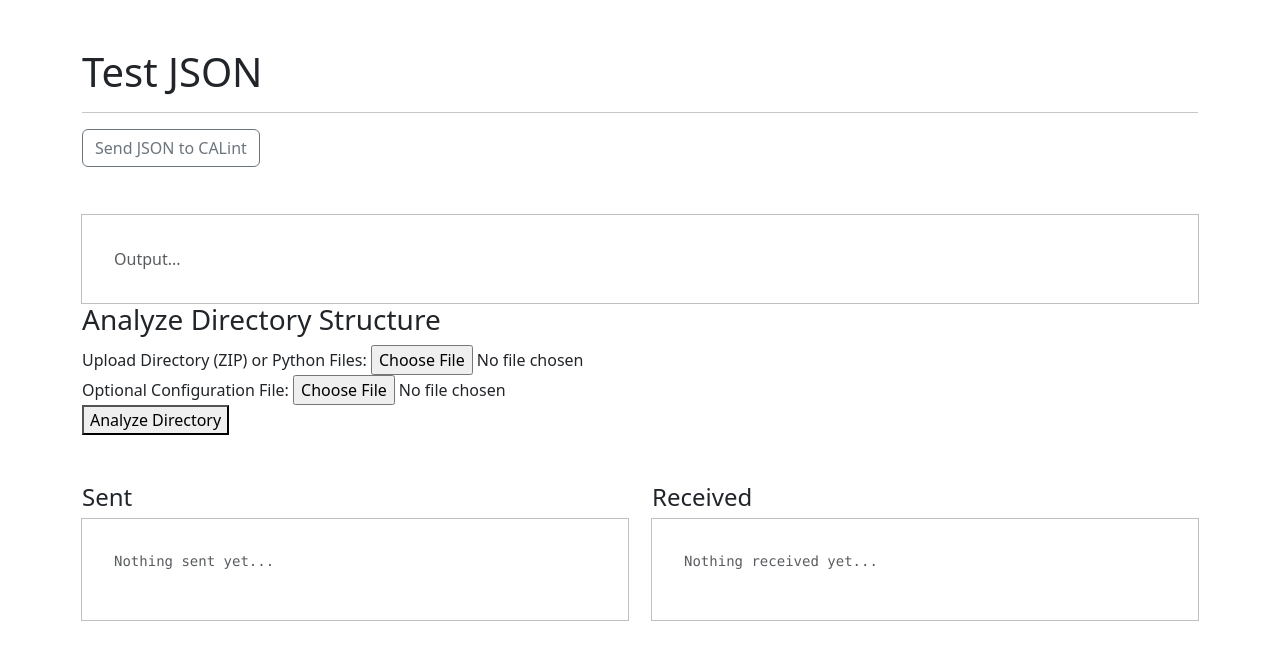
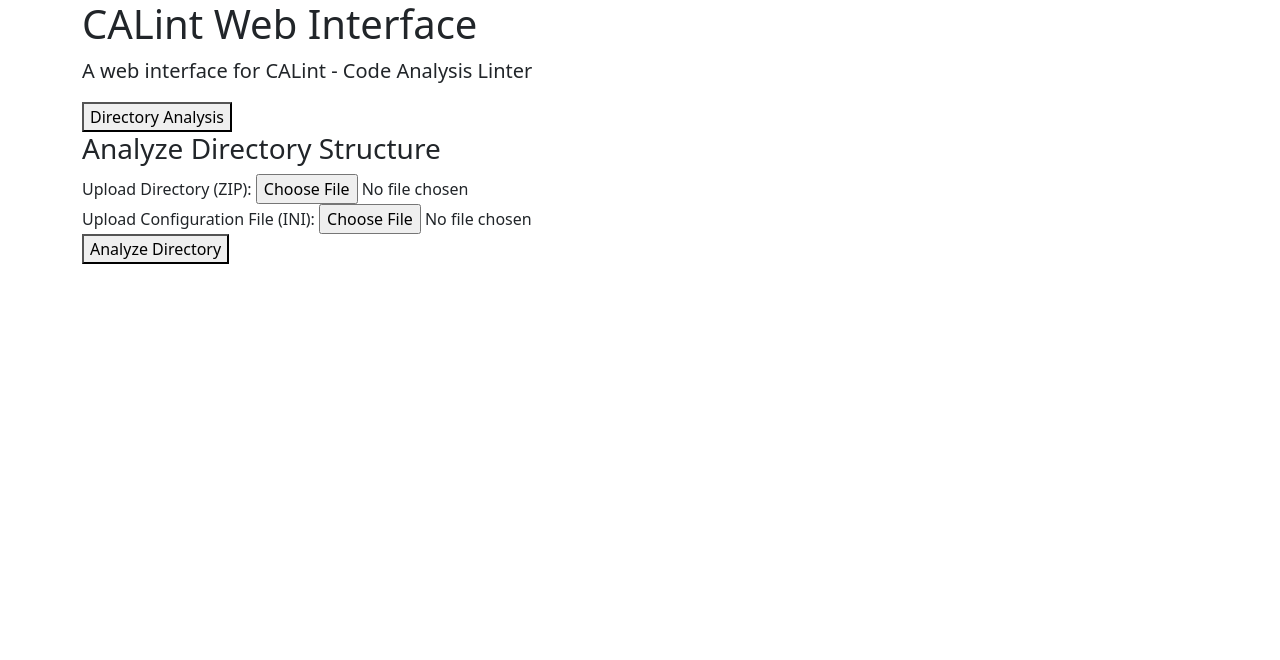
Before and after one commit to rdmtfl/CALint-GUI, a Flask app: page / in a window 1280 px wide. Shown: the top 660 px of the page. Run offline with Flask 3, Linux system fonts and the light colour scheme.

Commit message:
CHORE: update index

```diff
--- a/frontend/templates/index.html
+++ b/frontend/templates/index.html
@@ -11,90 +11,130 @@
 
 <body>
     <div class="container">
+        <h1>CALint Web Interface</h1>
+        <p class="lead">A web interface for CALint - Code Analysis Linter</p>
 
-
-
-
-        <div class="row">
-            <div class="col">
-                <h1 class="mt-5">Test JSON</h1>
-                <hr>
-                <a id="sendBtn" class="btn btn-outline-secondary" href="javascript:void(0);">Send JSON to CALint</a>
-
-                <div id="output" class="mt-5" style="outline: 1px solid silver; padding: 2em;">
-                    <span class="text-muted">Output...</span>
-                </div>
-            </div>
+        <div class="tab">
+            <button class="tablinks" onclick="openTab(event, 'DirectoryTab')">Directory Analysis</button>
         </div>
 
+        <!-- Form -->
         <div id="DirectoryTab" class="tabcontent">
-        <h3>Analyze Directory Structure</h3>
+            <h3>Analyze Directory Structure</h3>
             <form id="directoryForm" enctype="multipart/form-data">
                 <div class="form-group">
-                    <label for="directoryFile">Upload Directory (ZIP) or Python Files:</label>
+                    <label for="directoryFile">Upload Directory (ZIP):</label>
                     <input type="file" id="directoryFile" name="directory" required>
                 </div>
                 <div class="form-group">
-                    <label for="configFile">Optional Configuration File:</label>
-                    <input type="file" id="configFile" name="config" accept=".ini,.txt">
+                    <label for="configFile">Upload Configuration File (INI):</label>
+                    <input type="file" id="configFile" name="config" accept=".ini">
                 </div>
                 <button type="submit">Analyze Directory</button>
             </form>
         </div>
 
 
-        <div class="row">
-            <div class="col">
-                <h4 class="mt-5">Sent</h4>
-                <div class="mt-1" style="outline: 1px solid silver; padding: 2em;">
-                    <pre id="payload"><span class="text-muted">Nothing sent yet...</span></pre>
-                </div>
-            </div>
-            <div class="col">
-                <h4 class="mt-5">Received</h4>
-                <div class="mt-1" style="outline: 1px solid silver; padding: 2em;">
-                    <pre id="received"><span class="text-muted">Nothing received yet...</span></pre>
-                </div>
-            </div>
-        </div>
+        <!-- Results -->
+        <div id="result" class="result"></div>
     </div>
-
-
 
 </body>
 
 <script>
-    let sendBtn = document.getElementById("sendBtn");
-    let output = document.getElementById("output");
-    let sent = document.getElementById("payload");
-    let received = document.getElementById("received");
-
-    sendBtn.addEventListener("click", function() {
-        const headers = new Headers();
-        headers.append("Content-Type", "application/json");
-
-        const payload = { data: "test data" };
-        const body = {
-            method: 'POST',
-            headers: headers,
-            body: JSON.stringify(payload),
+    function openTab(evt, tabName) {
+            var i, tabcontent, tablinks;
+            tabcontent = document.getElementsByClassName("tabcontent");
+            for (i = 0; i < tabcontent.length; i++) {
+                tabcontent[i].style.display = "none";
+            }
+            tablinks = document.getElementsByClassName("tablinks");
+            for (i = 0; i < tablinks.length; i++) {
+                tablinks[i].className = tablinks[i].className.replace(" active", "");
+            }
+            document.getElementById(tabName).style.display = "block";
+            evt.currentTarget.className += " active";
         }
 
-        fetch("http://localhost:5000/data", body)
-        .then((response) => response.json())
-        .then((data) => {
-            sent.innerHTML = JSON.stringify(payload, undefined, 4);
-            received.innerHTML = JSON.stringify(data, undefined, 4);
-            if(data.error) {
-                console.log(data.message);
-            }else{
-                output.innerHTML = `<br><strong>Response from CALint<!strong>: ${data.message}`;
+        // Directory form submission
+        document.getElementById('directoryForm').addEventListener('submit', function(e) {
+            e.preventDefault();
+            analyzeDirectory();
+        });
+
+        async function analyzeDirectory() {
+            const formData = new FormData();
+            formData.append('directory', document.getElementById('directoryFile').files[0]);
+
+            const configFile = document.getElementById('configFile').files[0];
+            if (configFile) {
+                formData.append('config', configFile);
             }
-        })
-        .catch(error => {
-            output.innerhTML += "<br><br>Error: " + error;
-            })
-    })
+
+            await sendRequest('/analyze/directory', formData);
+        }
+
+                async function sendRequest(url, data, contentType = null) {
+            const resultDiv = document.getElementById('result');
+            resultDiv.style.display = 'none';
+
+            try {
+                const options = {
+                    method: 'POST',
+                    body: data
+                };
+
+                if (contentType) {
+                    options.headers = { 'Content-Type': contentType };
+                }
+
+                const response = await fetch(url, options);
+                const result = await response.json();
+
+                displayResult(result);
+            } catch (error) {
+                displayResult({
+                    success: false,
+                    error: 'Network error: ' + error.message
+                });
+            }
+        }
+
+                function displayResult(result) {
+            const resultDiv = document.getElementById('result');
+
+            let html = '<h3>Analysis Result</h3>';
+
+            if (result.success) {
+                resultDiv.className = 'result success';
+                html += '<p><strong>Status:</strong> ✅ Analysis completed successfully</p>';
+            } else {
+                resultDiv.className = 'result error';
+                html += '<p><strong>Status:</strong> ❌ Analysis failed</p>';
+            }
+
+            if (result.output) {
+                html += '<p><strong>Output:</strong></p>';
+                html += '<pre>' + escapeHtml(result.output) + '</pre>';
+            }
+
+            if (result.error) {
+                html += '<p><strong>Errors:</strong></p>';
+                html += '<pre>' + escapeHtml(result.error) + '</pre>';
+            }
+
+            resultDiv.innerHTML = html;
+            resultDiv.style.display = 'block';
+        }
+
+        function escapeHtml(unsafe) {
+            return unsafe
+                .replace(/&/g, "&amp;")
+                .replace(/</g, "&lt;")
+                .replace(/>/g, "&gt;")
+                .replace(/"/g, "&quot;")
+                .replace(/'/g, "&#039;");
+        }
 
 </script>
 
```
